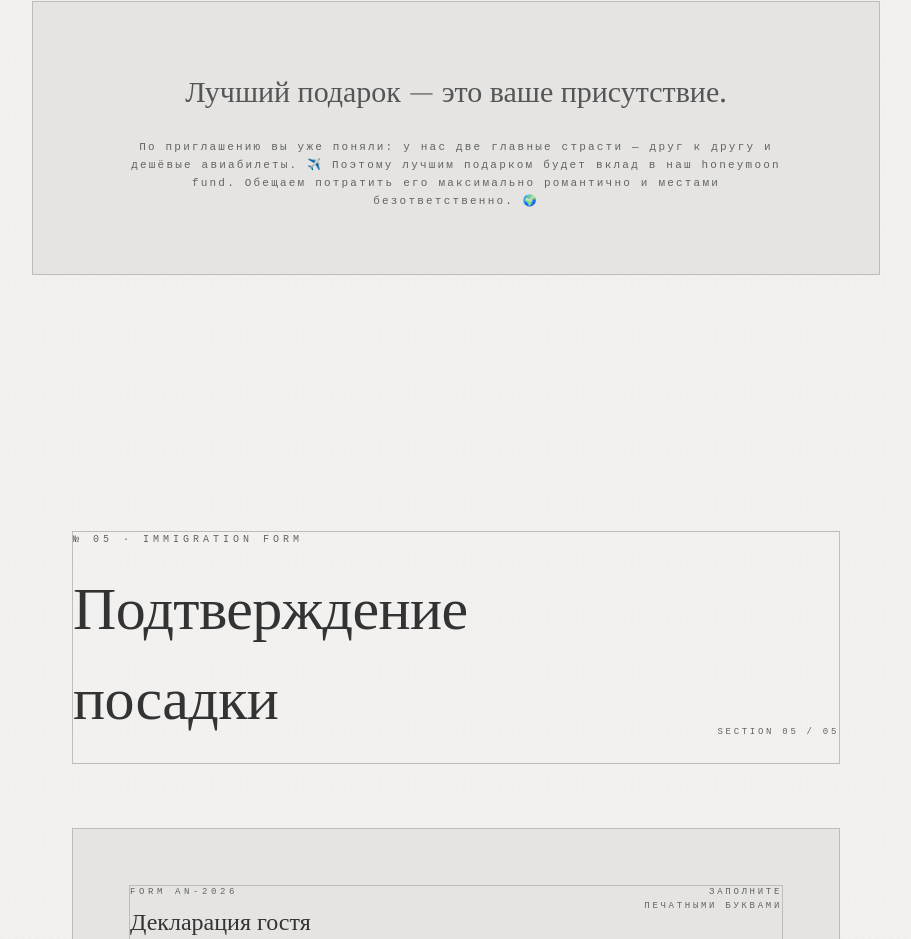
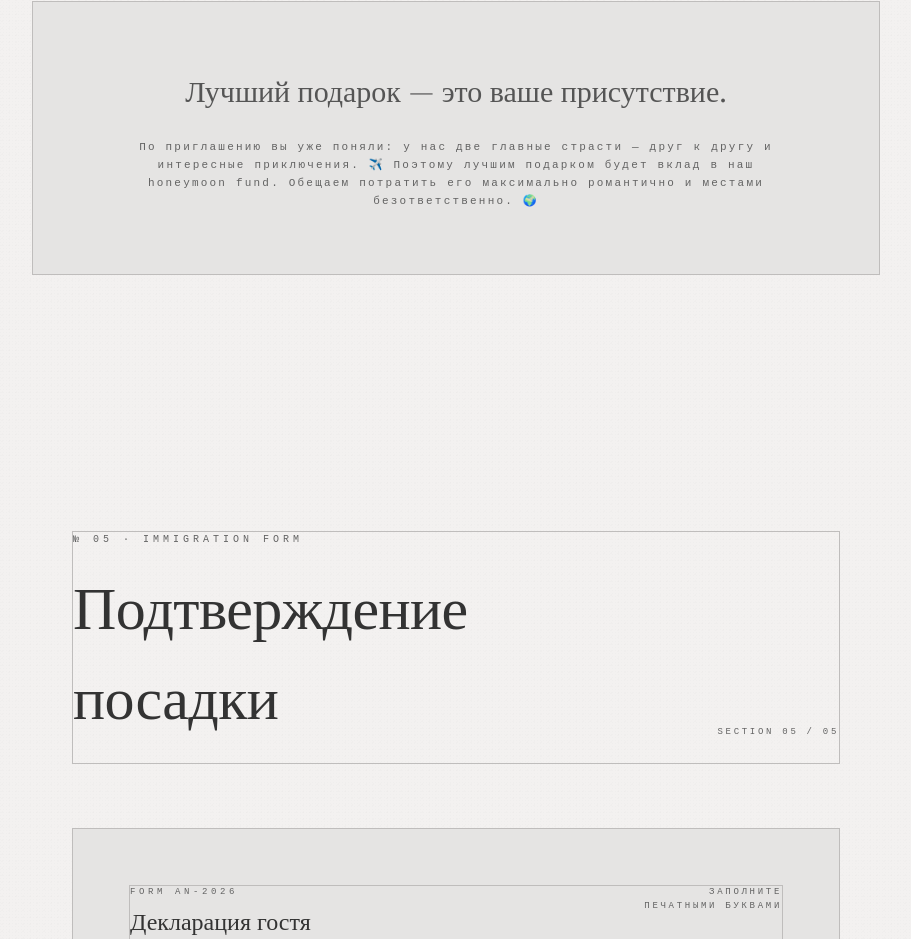
Before and after one commit to pakhlavonKh/aleksandra-fahad, a React (Vite) app: page / in a window 1280 px wide. Shown: the part 8222-9161 px from the top of the page, without its empty margins (184-1095 px from the left). Built offline with nearby package versions, Linux system fonts and the light colour scheme.

Commit message:
i hope this is last

```diff
--- a/src/routes/index.tsx
+++ b/src/routes/index.tsx
@@ -884,9 +884,9 @@ function Gifts() {
           Лучший подарок — это ваше присутствие.
         </p>
         <p className="font-mono text-[11px] tracking-[0.2em] text-muted-foreground max-w-2xl mx-auto leading-relaxed">
-          По приглашению вы уже поняли: у нас две главные страсти — друг к другу и дешёвые
-          авиабилеты. ✈️ Поэтому лучшим подарком будет вклад в наш honeymoon fund. Обещаем потратить
-          его максимально романтично и местами безответственно. 🌍
+          По приглашению вы уже поняли: у нас две главные страсти — друг к другу и интересные
+          приключения. ✈️ Поэтому лучшим подарком будет вклад в наш honeymoon fund. Обещаем
+          потратить его максимально романтично и местами безответственно. 🌍
         </p>
       </div>
     </section>
```
